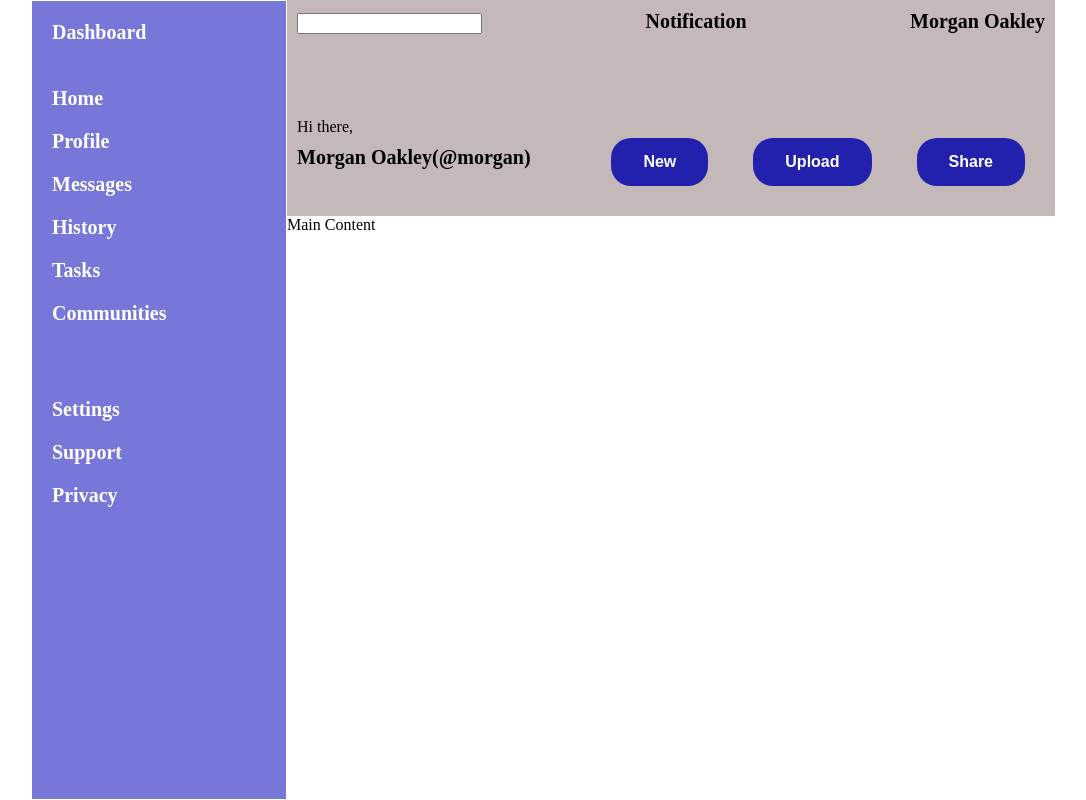
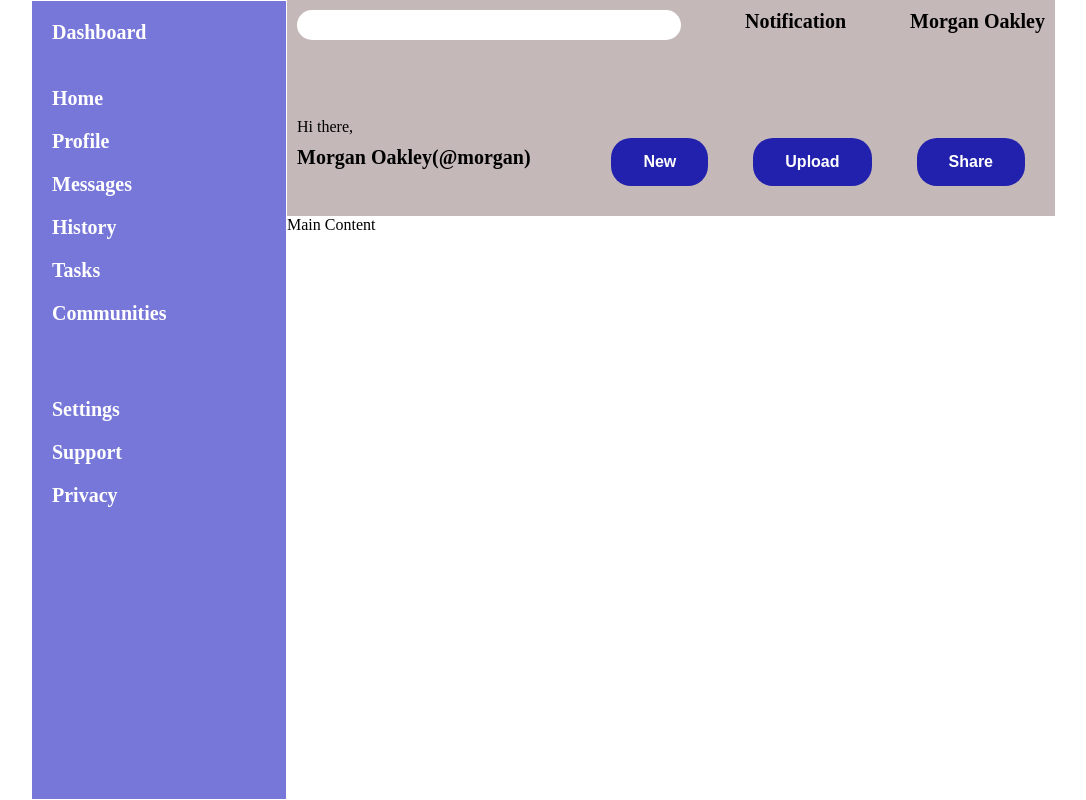
Before and after one commit to sarmuel-sarmah/admin-dashboard, a plain HTML site: page index.html in a window 1280 px wide. Shown: the whole page, without its empty margins (119-1205 px from the left). Drawn offline with Linux system fonts and the light colour scheme.

Commit message:
Style search element

```diff
--- a/styles.css
+++ b/styles.css
@@ -56,6 +56,14 @@ body, html {
     font-weight: 600;
 }
 
+input {
+    position: relative;
+    height: 30px;
+    border: none;
+    border-radius: 120px;
+    width: 30vw;
+}
+
 button {
     margin: 20px;
     border: none;
```
